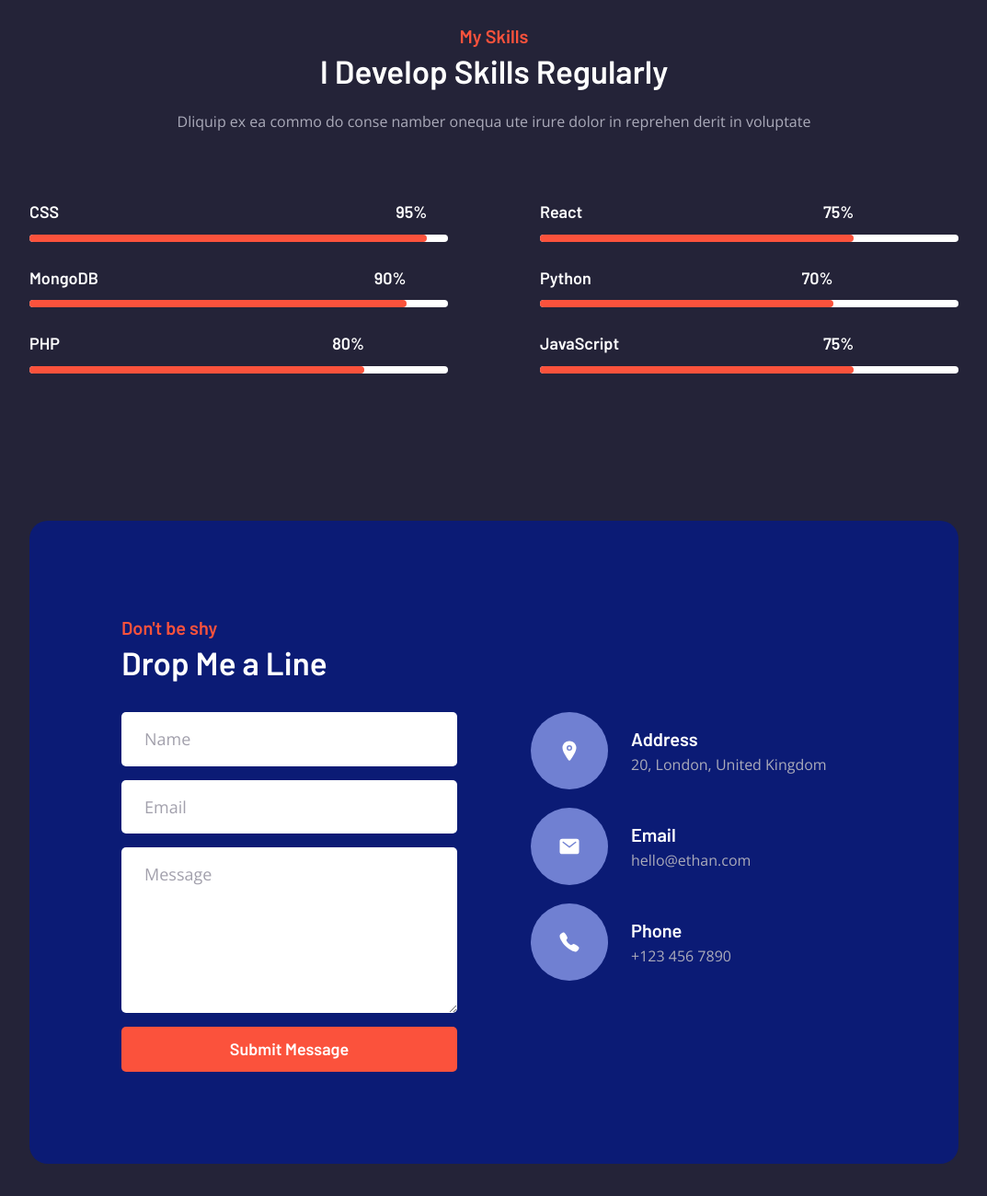
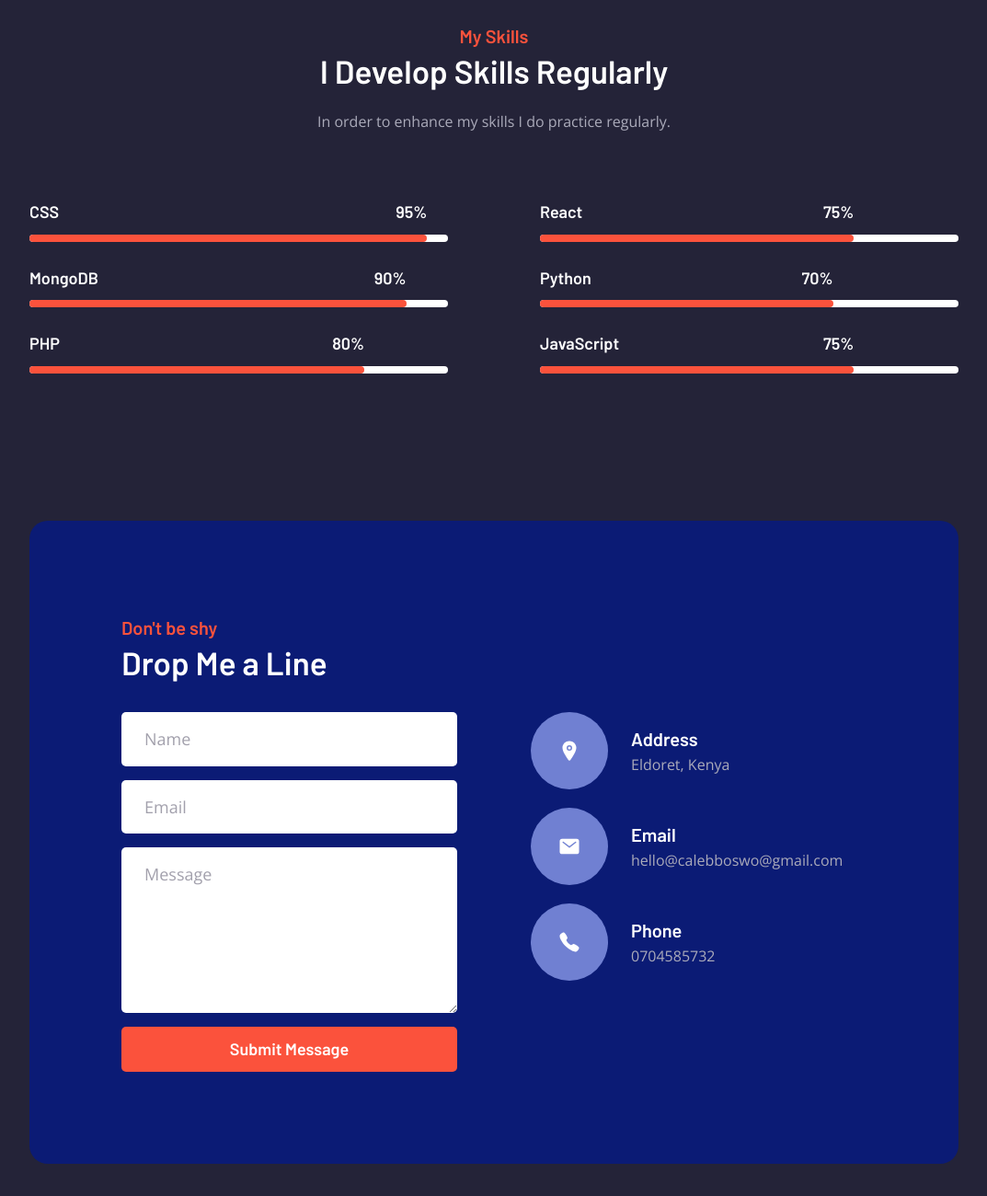
Before and after one commit to Janpriz/my-portfolio, a plain HTML site: page index.html in a window 1280 px wide. Shown: the part 3800-5100 px from the top of the page at 92% size, without its empty margins (103-1176 px from the left). Drawn offline with nearby package versions, Linux system fonts and the light colour scheme.

Commit message:
initial commit

```diff
--- a/index.html
+++ b/index.html
@@ -313,7 +313,7 @@
           <h2 class="h2 section-title">I Develop Skills Regularly</h2>
 
           <p class="section-text">
-            Dliquip ex ea commo do conse namber onequa ute irure dolor in reprehen derit in voluptate
+            In order to enhance my skills I do practice regularly.
           </p>
 
           <ul class="skills-list">
@@ -438,7 +438,7 @@
                     <h3 class="contact-item-title">Address</h3>
 
                     <address class="contact-item-link">
-                      20, London, United Kingdom
+                      Eldoret, Kenya
                     </address>
                   </div>
 
@@ -453,7 +453,7 @@
                   <div>
                     <h3 class="contact-item-title">Email</h3>
 
-                    <a href="mailto:hello@ethan.com" class="contact-item-link">hello@ethan.com</a>
+                    <a href="mailto:calebboswo@gmail.com" class="contact-item-link">hello@calebboswo@gmail.com</a>
                   </div>
 
                 </li>
@@ -467,7 +467,7 @@
                   <div>
                     <h3 class="contact-item-title">Phone</h3>
 
-                    <a href="tel:+1234567890" class="contact-item-link">+123 456 7890</a>
+                    <a href="tel:0704585732" class="contact-item-link">0704585732</a>
                   </div>
 
                 </li>
@@ -579,7 +579,7 @@
     <div class="container">
 
       <p class="copyright">
-        &copy; 2022 <a href="#" class="copyright-link">codewithsadee</a>. All Rights Reseverd
+        &copy; 2022 <a href="#" class="copyright-link">codewithboswo</a>. All Rights Reseverd
       </p>
 
       <ul class="footer-list">
```
